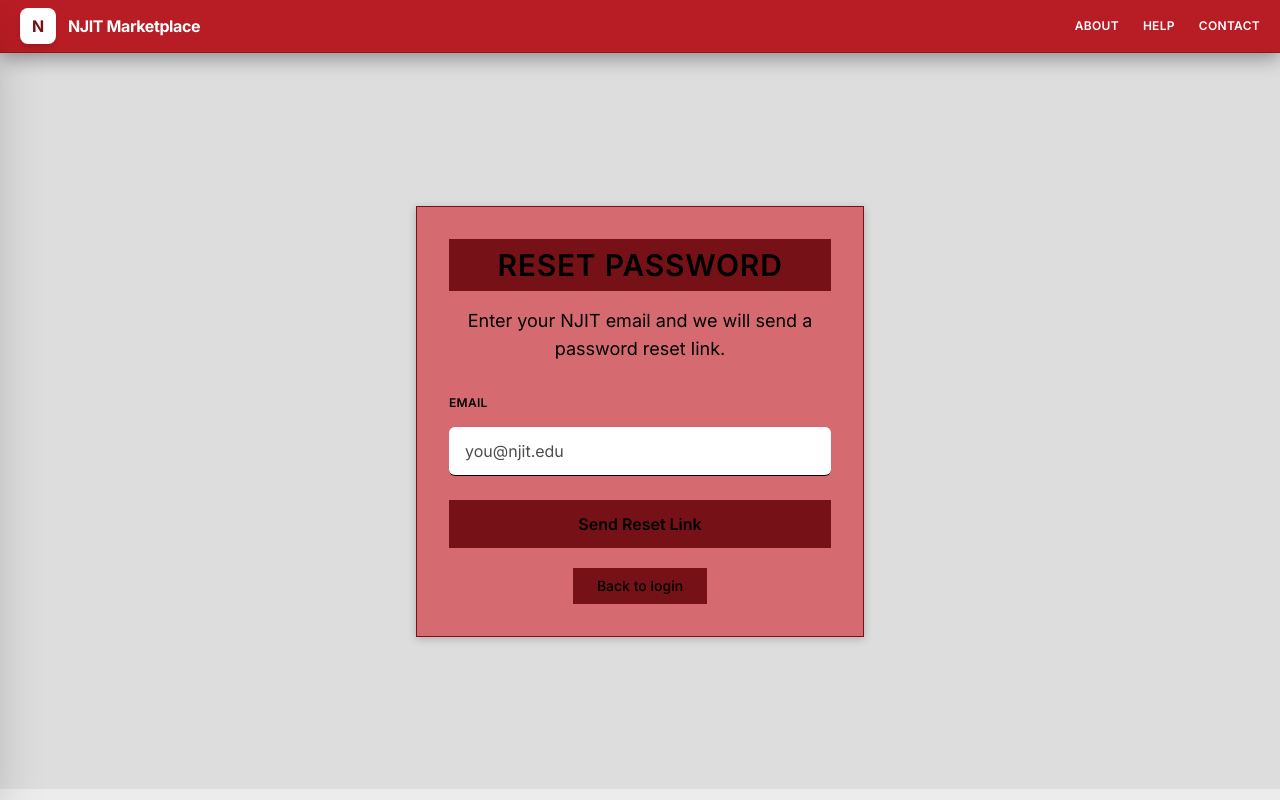
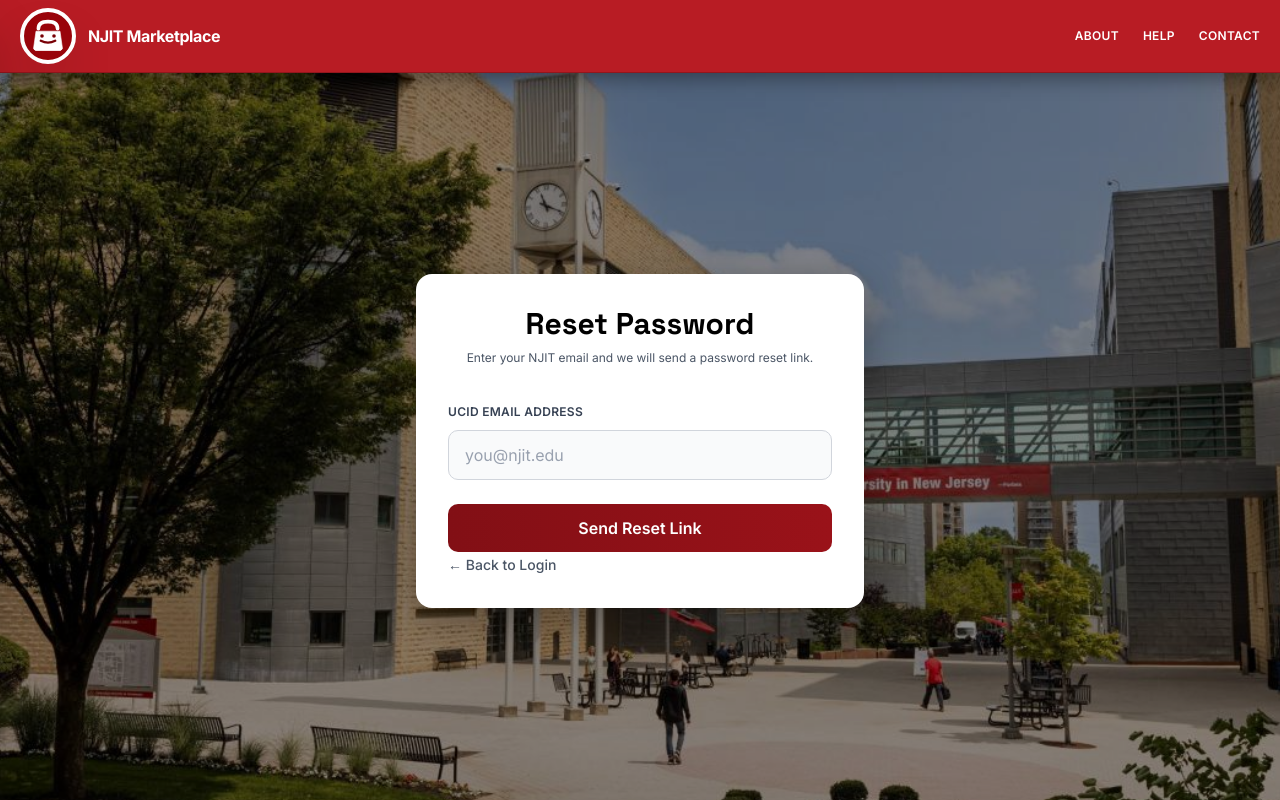
Before and after one commit to campus-marketplace-app/campus-marketplace, a React (Vite) app in the folder apps/web/: page /reset-email in a window 1280 px wide. Built offline with nearby package versions, Linux system fonts and the light colour scheme.

Commit message:
logo/reset page (#206)

```diff
--- a/apps/web/src/features/page-header.tsx
+++ b/apps/web/src/features/page-header.tsx
@@ -31,7 +31,7 @@
     onMarkAllRead,
     onNotificationClick,
 }: HeaderProps) {
-    const { schoolName, logoUrl } = useTheme();
+    const { schoolName } = useTheme();
 
     const avatarUrl = profile?.avatar_path ? getAvatarUrl(profile.avatar_path) : null;
 
@@ -44,18 +44,24 @@
 
                 {/* Left — logo + school name */}
                 <Link to="/" className="flex items-center gap-3 shrink-0 text-[var(--color-text-on-primary)] hover:opacity-90 transition-opacity">
-                    <div
-                        className="flex h-9 w-9 shrink-0 items-center justify-center bg-white shadow-md"
-                        style={{ borderRadius: '8px' }}
-                    >
-                        {/* borderRadius hardcoded — logo box must always be a rounded square
-                            regardless of the user's chosen theme radius setting */}
-                        {logoUrl
-                            ? <img src={logoUrl} alt={schoolName} className="h-6 w-auto" />
-                            : <span className="text-base font-bold text-[var(--color-primary-dark)]">
-                                {schoolName.charAt(0)}
-                              </span>
-                        }
+                    <div className="size-14 rounded-full flex items-center justify-center shadow-2xl overflow-hidden border-4" style={{background: '#99040B', borderColor: '#FFFFFF'}}>
+                      <svg viewBox="0 0 40 40" className="w-full h-full">
+                        {/* Shopping bag body - white */}
+                        <path d="M 10 16 L 8 30 C 8 31 9 32 10 32 L 30 32 C 31 32 32 31 32 30 L 30 16 Z" fill="white" stroke="white" strokeWidth="0.5"/>
+
+                        {/* Bag handle - white */}
+                        <path d="M 12 14 C 12 10 14.5 8 20 8 C 25.5 8 28 10 28 14" fill="none" stroke="white" strokeWidth="3" strokeLinecap="round"/>
+
+                        {/* Eyes - dots */}
+                        <circle cx="15" cy="20" r="1.5" fill="#780006"/>
+                        <circle cx="25" cy="20" r="1.5" fill="#780006"/>
+
+                        {/* Smile */}
+                        <path d="M 14 24 Q 20 27 26 24" fill="none" stroke="#780006" strokeWidth="2" strokeLinecap="round"/>
+
+                        {/* Bottom stripe - white */}
+                        <path d="M 10 28 L 8 30 C 8 31 9 32 10 32 L 30 32 C 31 32 32 31 32 30 L 30 28 Z" fill="white"/>
+                      </svg>
                     </div>
                     <span className="hidden sm:block text-base font-bold tracking-tight whitespace-nowrap">
                         {schoolName} Marketplace
--- a/apps/web/src/pages/reset-email.tsx
+++ b/apps/web/src/pages/reset-email.tsx
@@ -1,8 +1,13 @@
 import { useState, type ComponentProps } from 'react';
 import { Link } from 'react-router-dom';
 import { sendPasswordResetEmail } from "@campus-marketplace/backend";
+import { useTheme } from '../contexts/ThemeContext';
+
+const interFont = { fontFamily: "'Inter', sans-serif" };
+const spaceGroteskFont = { fontFamily: "'Space Grotesk', sans-serif" };
 
 export default function ResetPassword() {
+    const { loginBgUrl } = useTheme();
     const [email, setEmail] = useState('');
     const [emailMessage, setEmailMessage] = useState('');
     const [submitted, setSubmitted] = useState(false);
@@ -46,27 +51,41 @@
         }
     }
 
+    return (
+        <section
+            className="relative flex h-full min-h-[calc(100vh-64px)] w-full items-center justify-center bg-[var(--color-background-alt)] px-4 py-8"
+            style={loginBgUrl ? { backgroundImage: `url(${loginBgUrl})`, backgroundSize: 'cover', backgroundPosition: 'center' } : undefined}
+        >
+            {/* Dark overlay — improves text contrast while keeping the background photo visible */}
+            {loginBgUrl && <div className="absolute inset-0 bg-black/45" />}
 
-    return (
-        <section className="flex min-h-[calc(100vh-64px)] w-full items-center justify-center bg-[var(--color-background-alt)] px-4 py-10 sm:px-8">
-            <div className="w-full max-w-md border border-[var(--color-primary-dark)] bg-[var(--color-secondary-muted)] p-6 shadow-[0_2px_8px_rgba(0,0,0,0.22)] sm:p-8">
-                <h1 className="bg-[var(--color-primary-dark)] py-2 text-center text-3xl font-semibold uppercase tracking-wide text-black">
+            {/* Centered card */}
+            <div
+                className="relative z-10 mx-auto w-full max-w-md rounded-2xl bg-white p-8 shadow-[0px_10px_40px_0px_rgba(0,0,0,0.3)]"
+                style={interFont}
+            >
+                {/* Card header */}
+                <h1
+                    className="text-center text-3xl font-bold text-black"
+                    style={spaceGroteskFont}
+                >
                     Reset Password
                 </h1>
-
-                <p className="mt-4 text-center text-base text-black sm:text-lg">
+                <p className="mt-2 text-center text-xs text-gray-600">
                     Enter your NJIT email and we will send a password reset link.
                 </p>
 
                 <form className="mt-8 flex flex-col gap-4" onSubmit={handleSubmit}>
-                    <label htmlFor="reset-email" className="text-xs font-semibold uppercase tracking-wide text-black">
-                        Email
+                    <div>
+                        <label htmlFor="reset-email" className="text-xs font-semibold uppercase tracking-wide text-gray-700">
+                            UCID Email Address
                         </label>
                         <input
                             id="reset-email"
                             type="email"
                             placeholder="you@njit.edu"
-                        className="w-full rounded-md border-b border-black bg-white px-4 py-3 text-base text-black outline-none placeholder:text-black/70"
+                            className="mt-2 w-full rounded-lg border border-gray-300 bg-gray-50 px-4 py-3 text-base text-black outline-none placeholder:text-gray-400 focus:border-[var(--color-primary-dark)] focus:ring-2 focus:ring-[var(--color-primary-dark)]/20"
+                            style={interFont}
                             value={email}
                             onChange={(e) => {
                                 setEmail(e.target.value);
@@ -74,15 +93,20 @@
                             }}
                             onBlur={() => checkEmail(email)}
                         />
+                        {submitted && emailMessage !== '' ? <p className="mt-1 text-xs text-red-600">{emailMessage}</p> : null}
+                    </div>
 
-                    {submitted && emailMessage !== '' ? <p className="text-sm text-white">{emailMessage}</p> : null}
-                    {serverError ? <p className="text-sm text-white">{serverError}</p> : null}
-                    {successMessage ? <p className="text-sm text-white">{successMessage}</p> : null}
+                    {serverError ? <p className="text-sm text-red-600">{serverError}</p> : null}
+                    {successMessage ? <p className="text-sm text-green-600">{successMessage}</p> : null}
 
                     <button
                         type="submit"
                         disabled={loading}
-                        className="mt-2 bg-[var(--color-primary-dark)] py-3 text-base font-semibold text-black transition hover:bg-[var(--color-primary-hover)] disabled:cursor-not-allowed disabled:opacity-60"
+                        className="mt-2 rounded-[10px] py-3 text-base font-semibold text-white transition hover:opacity-90 disabled:cursor-not-allowed disabled:opacity-60"
+                        style={{
+                            ...interFont,
+                            background: 'linear-gradient(90deg, rgb(130,15,21) 0%, rgb(154,18,25) 100%)',
+                        }}
                     >
                         {loading ? 'Sending...' : 'Send Reset Link'}
                     </button>
@@ -90,9 +114,10 @@
 
                 <Link
                     to="/login"
-                    className="mx-auto mt-5 block w-fit bg-[var(--color-primary-dark)] px-6 py-2 text-center text-sm font-medium text-black transition hover:bg-[var(--color-primary-hover)]"
+                    className="mx-auto mt-6 text-sm font-medium text-gray-600 hover:text-[var(--color-primary-dark)] transition"
+                    style={interFont}
                 >
-                    Back to login
+                    ← Back to Login
                 </Link>
             </div>
         </section>
```
Lines whose indentation alone changed are shown as unchanged.
